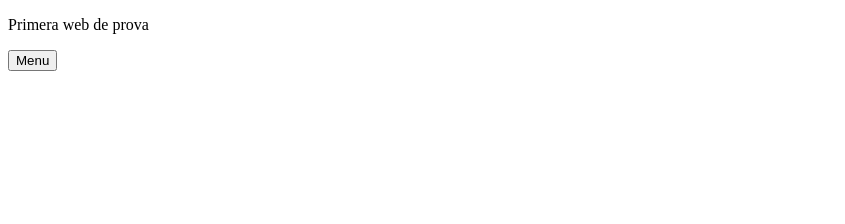
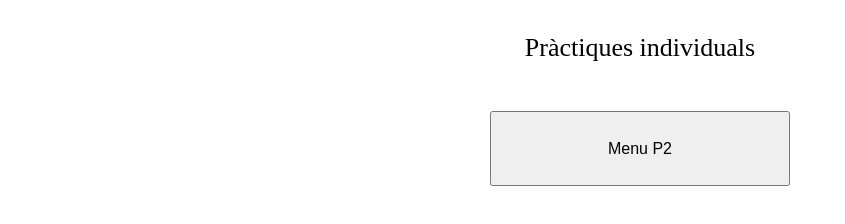
Before and after one commit to LaiaUDG/Laia-p_individual, a plain HTML site: page index.html in a window 1280 px wide. Shown: the whole page, without its empty margins (0-845 px from the left). Drawn offline with Linux system fonts and the light colour scheme.

Commit message:
estil pagina
primer punt acabat

```diff
--- a/index.html
+++ b/index.html
@@ -2,10 +2,11 @@
 <html>
 	<head>
 		<title>Pràctica individuals </title>
+		<link rel="stylesheet" href="./pi_2/styles/main.css">
 		<script src="./pi_2/js/loader.js"></script>
 	</head>
 	<body>
-		<p>Primera web de prova</p>
-		<button onclick="loadpage('./pi_2/index.html')">Menu</button>
+		<p class="menu-object" id="title">Pràctiques individuals</p>
+		<button class="menu-object" onclick="loadpage('./pi_2/index.html')">Menu P2</button>
 	</body>
 </html>
```
